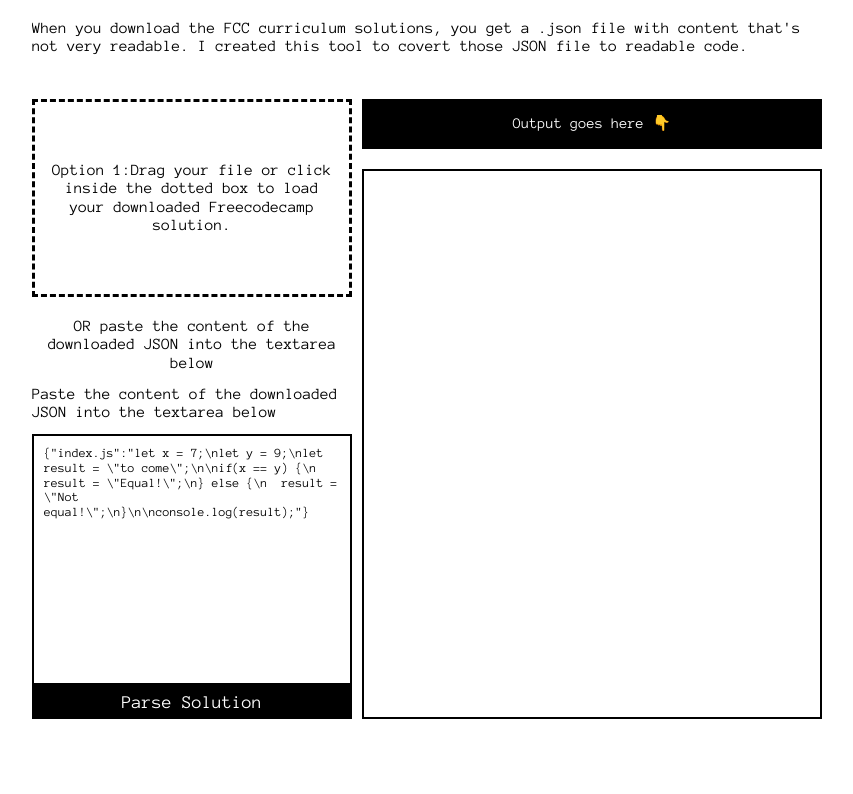
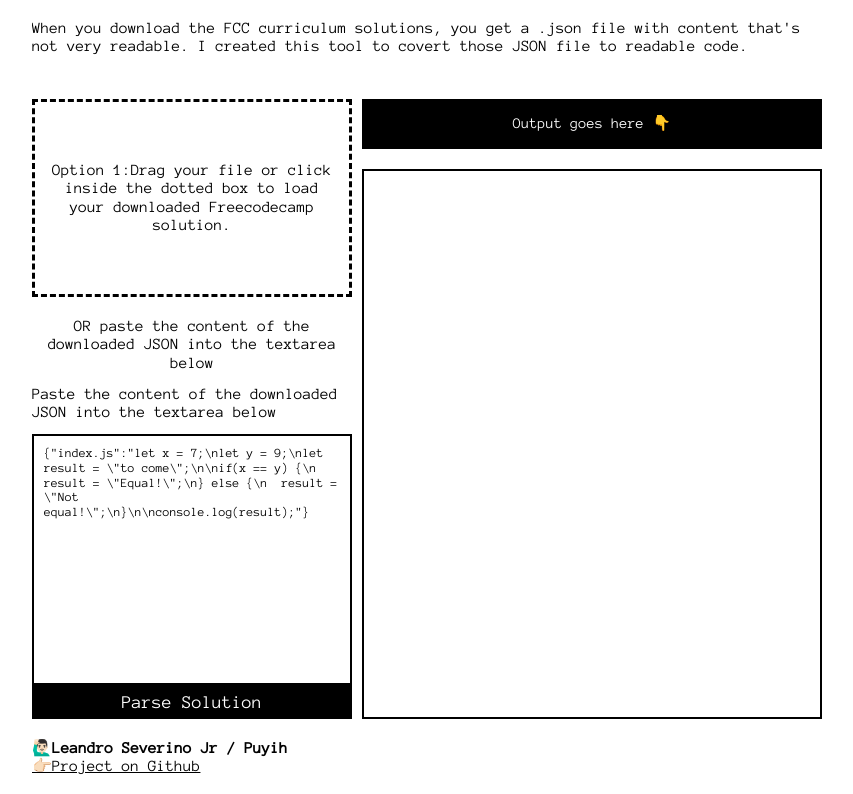
Before and after one commit to LeanSeverino1022/freecodecamp-solution-parser, a website: page index.html in a window 1280 px wide. Shown: the part 61-855 px from the top of the page, without its empty margins (208-1061 px from the left). Before the commit the page ends 800 px from the top, so only its background shows below. Drawn offline with nearby package versions, Linux system fonts and the light colour scheme.

Commit message:
add footer - link to github and my name

```diff
--- a/index.html
+++ b/index.html
@@ -37,7 +37,8 @@
           <p><span>Option 1:</span>Drag your file or click inside the dotted box to load your downloaded Freecodecamp
             solution.</p>
         </div>
-        <p class="sm-d-none" style="text-align: center; margin-bottom: .8rem">OR paste the content of the downloaded JSON into the
+        <p class="sm-d-none" style="text-align: center; margin-bottom: .8rem">OR paste the content of the downloaded
+          JSON into the
           textarea below </p>
 
         <p style="text-align: left; margin-bottom: .8rem">Paste the content of the downloaded JSON into the
@@ -52,13 +53,14 @@
       <textarea class="solution"></textarea>
     </div>
 
-
-
     </div>
 
-
   </main>
-
+  <footer>
+    <p>🙋🏻‍♂️<strong>Leandro Severino Jr / Puyih </strong></p>
+    <a href="https://github.com/LeanSeverino1022/freecodecamp-solution-parser">👉🏻Project on Github </a>
+  </footer>
+</br>
 
   <script src="public/script.js"></script>
 </body>
```
